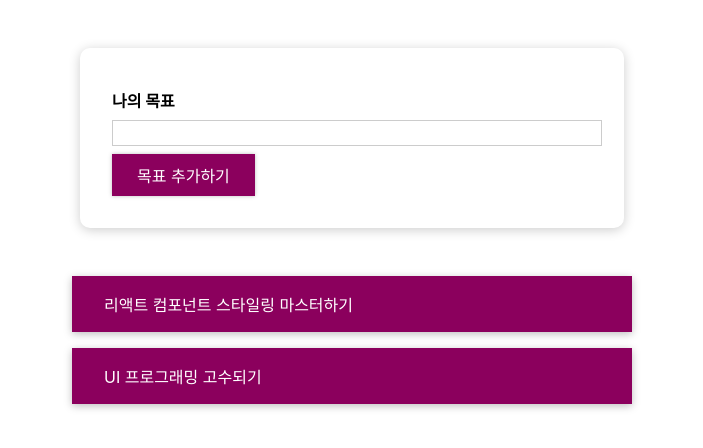
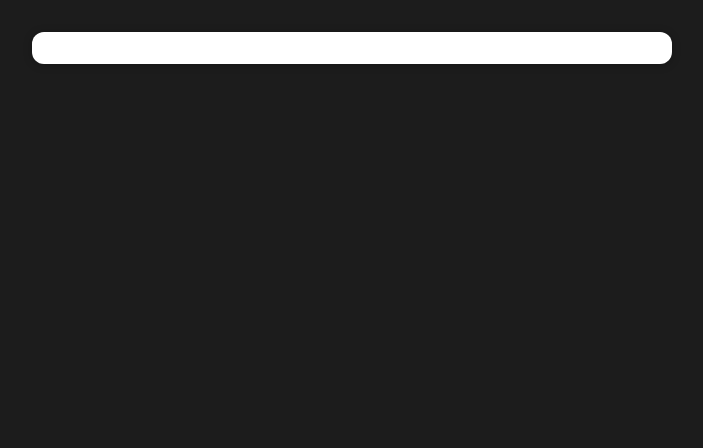
Before and after one commit to YoungHeeSo/react-study202308, a React (Create React App) app: page / in a window 1280 px wide. Shown: the top 448 px of the page, without its empty margins (288-991 px from the left). Built offline with nearby package versions, Linux system fonts and the light colour scheme.

Commit message:
Users 앱 기본 템플릿 작성

```diff
--- a/src/App.js
+++ b/src/App.js
@@ -1,76 +1,14 @@
-
-import React, { useState } from 'react';
-import CourseInput from './Components/CourseGolas/CourseInput';
-import CourseList from './Components/CourseGolas/CourseList';
-import './App.css';
-
-const DUMMY_DATA = [
-  {id:'g1',
-  text: '리액트 컴포넌트 스타일링 마스터하기'},
-  {id:'g2',
-  text: 'UI 프로그래밍 고수되기'},
-];
+import React from 'react'
+import AddUsers from './Components/Users/AddUsers'
+import UserList from './Components/Users/userList'
 
 const App = () => {
+  return (
+    <>
+      <AddUsers />
+      <UserList />
+    </>
+  )
+}
 
-  const [goals, setGoals]=useState(DUMMY_DATA);
-
-  //input에게 전달할 함수
-  const addGoalHandler=text=>{
-    console.log('전달받은 텍스트: ', text);
-    const newGoal={
-      id:Math.random().toString(),
-      text: text
-    }
-
-    //상태변수(배열) 수정
-    // const updateGoals=[...goals, newGoal];
-    // setGoals(updateGoals);
-    //순서에 상관없이 이전 데이터사용
-    setGoals(prevGoals=>[...prevGoals, newGoal]);
-  }
-
-  //삭제 이벤트 핸들러 courseitem까지 내려보내야함
-  const deleteGoalHandler=(id)=>{
-    console.log(id);
-
-    //#1 id랑 일치하지 않는 것만 남겨
-    // const updateGoals = goals.filter(goal=>goal.id!==id);
-
-    //#2복사본에서 삭제후
-    // const updateGoals = [...goals];
-    // const index = updateGoals.findIndex(goal=>goal.id===id)
-    // updateGoals.splice(index, 1);
-
-    //본사본을 다시 셋팅
-    // setGoals(updateGoals);
-    // console.log(index);
-
-    //#3
-    setGoals((prevGoals)=>prevGoals.filter(goal=>goal.id!==id));
-  }
-
-  //courselist 조건부 렌더링
-  let listContent = <p style={{
-    color: 'red', fontSize: '2em', textAlign: 'center',
-  }}>목표를 등록해주세요</p>
-
-  if(goals.length>0){
-    listContent=<CourseList items={goals} onDelete={deleteGoalHandler}/>
-  }
-
-
-  return (
-    <div>
-        <section id='goal-form'>
-          <CourseInput onAdd={addGoalHandler} />
-        </section>
-
-        <section id="goals">
-          {listContent}
-        </section>
-    </div>
-  );
-};
-
-export default App;
+export default App
--- a/src/Components/UI/Button/Button.js
+++ b/src/Components/UI/Button/Button.js
@@ -29,7 +29,7 @@
 
 const Button = ({ type, onClick, children}) => {
   return (
-    <button type={type} className={styles.button} onClick={onClick}>
+    <button type={type || 'button'} className={styles.button} onClick={onClick}>
       {children}
     </button>
   );
--- a/src/Components/UI/Card.js
+++ b/src/Components/UI/Card.js
@@ -1,9 +1,9 @@
 import React from 'react';
-import './Card.css';
+import styls from './Card.module.css';
 
 const Card = ({children, className}) => {
-    const madeClass='card '+className;
-    return <div className={madeClass}>{children}</div>;
+    // const madeClass='card '+className;
+    return <div className={`${styls.card} ${className}`}> {children}</div>;
 };
 
 export default Card;
--- a/src/Components/UI/Card.css
+++ b/src/Components/UI/Card.module.css
@@ -1,4 +1,5 @@
 .card {
     border-radius: 12px;
     box-shadow: 0 1px 8px rgba(0, 0, 0, 0.25);
+    background: #fff;
   }
--- /dev/null
+++ b/src/Components/Users/AddUsers.js
@@ -0,0 +1,66 @@
+import React, { useState } from 'react';
+import styles from './AddUsers.module.css'
+import Card from '../UI/Card'
+import Button from '../UI/Button/Button';
+
+const AddUsers = () => {
+
+    const [userValue, setUserValue] = useState({
+        username:'',
+        age:''
+    });
+
+    const usernameChangeHandler=e=>{
+        setUserValue(prevUserValue=>({
+            ...prevUserValue,
+            username: e.target.value
+        }));
+    }
+
+    const ageChangeHandler=e=>{
+        setUserValue(prevUserValue=>({
+            ...prevUserValue,
+            age: e.target.value
+        }));
+    }
+
+    //입력값
+    if(userValue.username.trim()===''|| userValue.age.trim===''){
+        return;
+    }
+    if( +userValue.age < 1) return;
+
+    const userSubmitHandler=e=>{
+        e.preventDafault();
+        console.log(userValue);
+
+        userValue({
+            username:'',
+            age:''
+        })
+    }
+
+  return (
+    <Card className={styles.input}>
+        <form onSubmit={userSubmitHandler}>
+            <label htmlFor="username">이름</label>
+            <input
+                id="username"
+                type="text"
+                onChange={usernameChangeHandler}
+                value={userValue.username}
+                />
+            <label htmlFor="age">나이</label>
+            <input
+                id="age"
+                type="number"
+                onChange={ageChangeHandler}
+                value={userValue.age}
+            />
+            <Button type="submit" >가입하기</Button>
+        </form>
+    </Card>
+  );
+};
+
+export default AddUsers;
--- /dev/null
+++ b/src/Components/Users/AddUsers.module.css
@@ -0,0 +1,27 @@
+.input {
+    margin: 2rem auto;
+    padding: 1rem;
+    width: 90%;
+    max-width: 40rem;
+  }
+
+  .input label {
+    display: block;
+    font-weight: bold;
+    margin-bottom: 0.5rem;
+    font-size: 1.3em;
+  }
+
+  .input input {
+    font: inherit;
+    display: block;
+    width: 100%;
+    border: 1px solid #ccc;
+    padding: 0.15rem;
+    margin-bottom: 0.5rem;
+  }
+
+  .input input:focus {
+    outline: none;
+    border-color: #4f005f;
+  }
--- /dev/null
+++ b/src/Components/Users/UserList.js
@@ -0,0 +1,14 @@
+import React from 'react'
+import styles from './UserList.module.css';
+import Card from '../UI/Card';
+
+const userList = () => {
+  return (
+    <Card className={styles.users}>
+        <ul></ul>
+    </Card>
+
+  )
+}
+
+export default userList
--- /dev/null
+++ b/src/Components/Users/UserList.module.css
@@ -0,0 +1,16 @@
+.users {
+    margin: 2rem auto;
+    width: 90%;
+    max-width: 40rem;
+  }
+
+  .users ul {
+    list-style: none;
+    padding: 1rem;
+  }
+
+  .users li {
+    border: 1px solid #ccc;
+    margin: 0.5rem 0;
+    padding: 0.5rem;
+  }
--- a/src/index.css
+++ b/src/index.css
@@ -1,4 +1,23 @@
+
+
+
+* {
+  box-sizing: border-box;
+}
+
+html {
+  font-family: sans-serif;
+}
+
 body {
+  margin: 0;
+  background: #1c1c1c;
+}
+
+
+
+
+/* body {
   margin: 0;
   font-family: -apple-system, BlinkMacSystemFont, 'Segoe UI', 'Roboto', 'Oxygen',
     'Ubuntu', 'Cantarell', 'Fira Sans', 'Droid Sans', 'Helvetica Neue',
@@ -10,4 +29,4 @@
 code {
   font-family: source-code-pro, Menlo, Monaco, Consolas, 'Courier New',
     monospace;
-}
+} */
```
